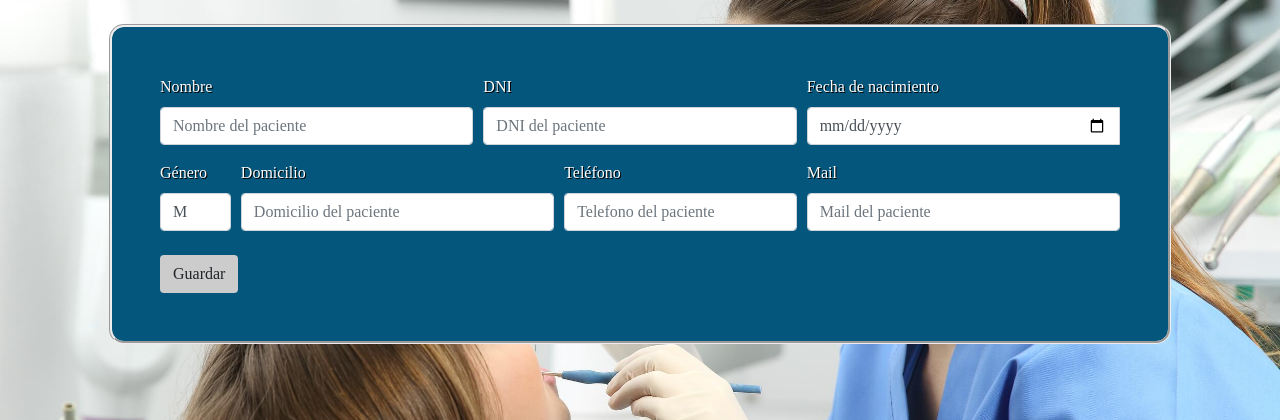
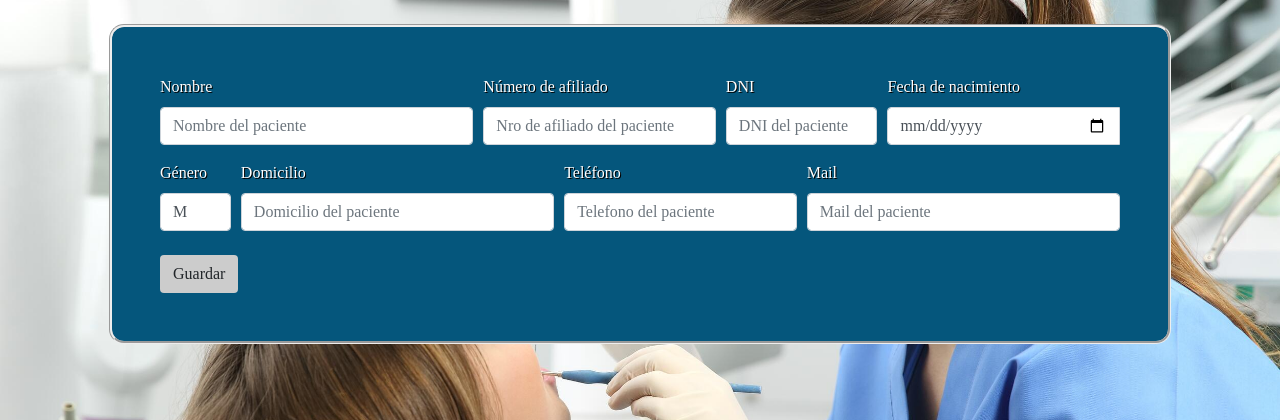
Before and after one commit to amarioni/prueba_circulo, a Flask app: page /formpatient in a window 1280 px wide. Shown: the part 101-521 px from the top of the page. Run offline with Flask 2, Linux system fonts and the light colour scheme; some libraries are stand-ins or nearby versions; some web fonts are replaced.

Commit message:
formpatient corrected

```diff
--- a/templates/formpatient.html
+++ b/templates/formpatient.html
@@ -10,14 +10,21 @@
                   Correcto!
                 </div>
               </div>
-              <div class="col-md-4 mb-3">
+              <div class="col-md-3 mb-2">
+                <label class="textlogin" for="validationTooltip02">Número de afiliado</label>
+                <input type="text" class="form-control" id="validationTooltip02" placeholder="Nro de afiliado del paciente"  required>
+                <div class="valid-tooltip">
+                  Correcto!
+                </div>
+              </div>
+              <div class="col-md-2 mb-3">
                 <label class="textlogin" for="validationTooltip02">DNI</label>
                 <input type="text" class="form-control" id="validationTooltip02" placeholder="DNI del paciente"  required>
                 <div class="valid-tooltip">
                   Correcto!
                 </div>
               </div>
-              <div class="col-md-4 mb-3">
+              <div class="col-md-3 mb-3">
                 <label class="textlogin" for="validationTooltipUsername">Fecha de nacimiento</label>
                 <div class="input-group">
                   <input type="date" class="form-control" id="validationTooltipUsername" placeholder="Username" aria-describedby="validationTooltipUsernamePrepend" required>
```
